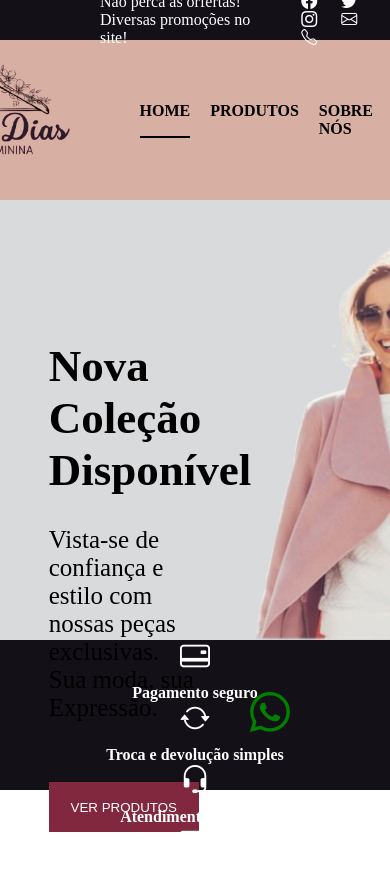
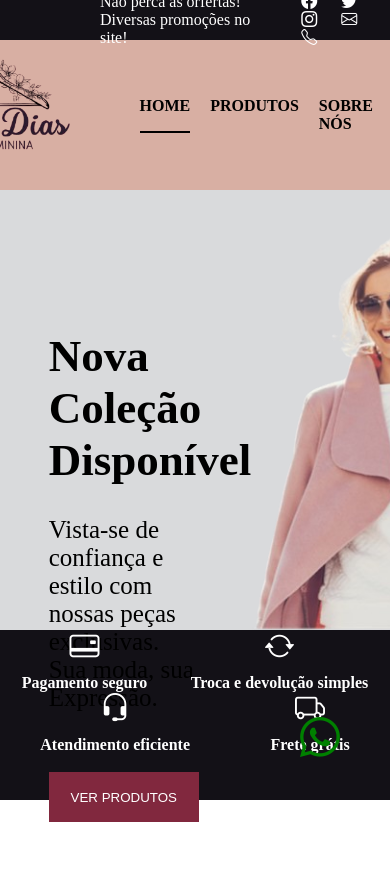
Before and after one commit to NILTONMIGUEL/atividade01DS_Leticia_Nilton, a plain HTML site: page index.html in a window 390 px wide. Shown: the top 888 px of the page. After the commit the page ends 844 px from the top, so only its background shows below. Drawn offline with nearby package versions, Linux system fonts and the light colour scheme.

Commit message:
página estática 01 sem responsividade

```diff
--- a/assets/css/style.css
+++ b/assets/css/style.css
@@ -26,7 +26,7 @@
 }
 .header-two{
     width: 100%;
-    height: 160px;
+    height: 150px;
     background-color: #d8afa3ff;
     display: flex;
     align-items: center;
@@ -125,12 +125,14 @@ button:hover{
 }
 footer{
     width: 100%;
-    height: 150px;
+    height: 170px;
     background-color: #131117ff;
+}
+footer .icons{
     display: flex;
-    column-gap:200px;
+    height: 120px;
     align-items: center;
-    justify-content: center;
+    justify-content: space-around;
     flex-wrap: wrap;
 }
 .boxs{
@@ -148,14 +150,14 @@ footer{
 }
 .whatsapp{
     width: 100%;
-    position: fixed;
-    margin:50px 0;
     text-align: right;
 }
 .whatsapp i{
     width: 100%;
     font-size:40px;
     color:green;
-    margin-right: 100px;
+    margin-right: 50px;
     cursor: pointer;
+    position: relative;
+    top:-35px;
 }
--- a/index.html
+++ b/index.html
@@ -63,10 +63,8 @@
             </div>
         </div>
     </section><!--the end section-one-->
-    <section class="whatsapp">
-        <i class="bi bi-whatsapp"></i>
-    </section>
     <footer>
+        <div class="icons">
              <div class="boxs">
             <i class="bi bi-credit-card-2-back"></i>
                 <p>Pagamento seguro</p>
@@ -83,6 +81,10 @@
                 <i class="bi bi-truck"></i>
                 <p>Frete grátis</p>
             </div>
-    </footer>
+        </div><!--the end div class icons-->
+        <div class="whatsapp">
+            <i class="bi bi-whatsapp"></i>
+        </div><!--the end div class whatsapp-->
+    </footer><!--the end footer-->
 </body>
 </html>
```
Lines whose indentation alone changed are shown as unchanged.
